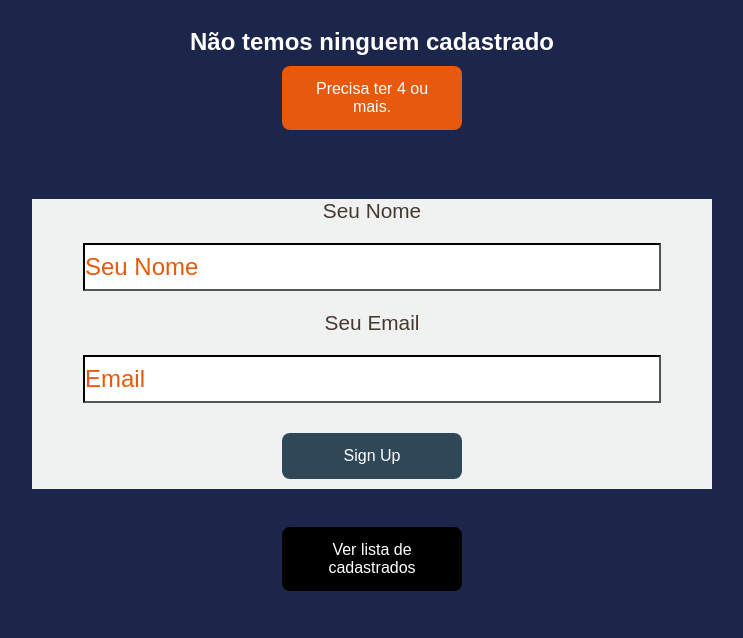
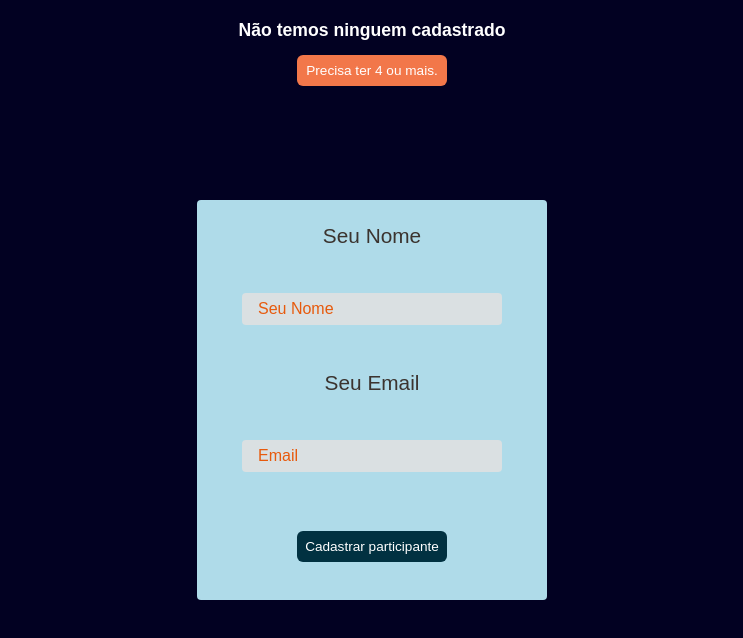
Before and after one commit to hmarques98/ad-2019, a React (Create React App) app in the folder frontend/: page / in a window 1280 px wide. Shown: the top 638 px of the page, without its empty margins (268-1011 px from the left). Built offline with nearby package versions, Linux system fonts and the light colour scheme.

Commit message:
feat: frontend style and components

```diff
--- /dev/null
+++ b/frontend/src/components/Header/index.tsx
@@ -0,0 +1,34 @@
+import React from "react";
+import { CustomButton } from "../../pages/DashBoard/styles";
+
+import { InfoHeader } from "./styles";
+
+interface User {
+  name: string;
+  email: string;
+  secretFriend?: string | null;
+}
+
+interface Users {
+  users: User[];
+}
+const Header = ({ users }: Users) => {
+  return (
+    <InfoHeader>
+      <p>
+        {users
+          ? users?.length === 0
+            ? "Não temos ninguem cadastrado"
+            : `Temos ${users.length} na lista para sorteio`
+          : ""}
+      </p>
+      <CustomButton customColor={"hsla(16, 87%, 62%,1)"}>
+        {users && users.length >= 4
+          ? "Sorteio liberado"
+          : "Precisa ter 4 ou mais."}
+      </CustomButton>
+    </InfoHeader>
+  );
+};
+
+export default Header;
--- /dev/null
+++ b/frontend/src/components/Header/styles.ts
@@ -0,0 +1,17 @@
+import styled from "styled-components";
+
+export const InfoHeader = styled.div`
+  position: absolute;
+  top: 0;
+  display: flex;
+  flex-direction: column;
+  align-items: center;
+  justify-content: center;
+  width: 100vw;
+  padding-top: 20px;
+
+  p {
+    font-weight: bold;
+    font-size: 1.1rem;
+  }
+`;
--- a/frontend/src/config/globalStyle.ts
+++ b/frontend/src/config/globalStyle.ts
@@ -13,6 +13,7 @@ const GlobalStyles = createGlobalStyle`
     body, html{
         font-family:sans-serif;
         color:white;
+        background-color: #020122;
     }
 
 `;
--- a/frontend/src/pages/DashBoard/index.tsx
+++ b/frontend/src/pages/DashBoard/index.tsx
@@ -1,8 +1,10 @@
 import React, { useCallback, useState, useContext, useEffect } from "react";
 import { Link } from "react-router-dom";
+import Header from "../../components/Header";
 import { UsersContext } from "../../contexts/User";
+import { CustomInput } from "../DrawPage/styles";
 
-import { Container, Form, InfoHeader, CustomButton } from "./styles";
+import { Container, Form, CustomButton } from "./styles";
 
 const DashBoard: React.FC = () => {
   const [name, setName] = useState("");
@@ -29,24 +31,11 @@ const DashBoard: React.FC = () => {
 
   return (
     <Container>
-      <InfoHeader>
-        <p>
-          {users
-            ? users?.length === 0
-              ? "Não temos ninguem cadastrado"
-              : `Temos ${users.length} na lista para sorteio`
-            : ""}
-        </p>
-        <CustomButton customColor={"#E75A0D"}>
-          {users && users.length >= 4
-            ? "Sorteio liberado"
-            : "Precisa ter 4 ou mais."}
-        </CustomButton>
-      </InfoHeader>
+      <Header users={users} />
 
       <Form onSubmit={(e) => e.preventDefault()}>
         <label htmlFor="email">Seu Nome</label>
-        <input
+        <CustomInput
           type="text"
           name="name"
           id="name"
@@ -55,7 +44,7 @@ const DashBoard: React.FC = () => {
           onChange={(e) => setName(e.target.value)}
         />
         <label htmlFor="email">Seu Email</label>
-        <input
+        <CustomInput
           pattern=".+@globex.com"
           type="email"
           name="email"
@@ -64,15 +53,20 @@ const DashBoard: React.FC = () => {
           value={email}
           onChange={(e) => setEmail(e.target.value.trim())}
         />
-        <CustomButton customColor={"#2F4858"} onClick={signUpUser}>
-          Sign Up
+        <CustomButton
+          customColor={"hsla(195, 97%, 13%,1)"}
+          onClick={signUpUser}
+        >
+          Cadastrar participante
         </CustomButton>
       </Form>
-      <Link className="link" to="draw-page">
-        <CustomButton customColor="black">
-          Ver lista de cadastrados
-        </CustomButton>
-      </Link>
+      {users.length >= 1 && (
+        <Link className="link" to="draw-page">
+          <CustomButton customColor="hsla(16, 87%, 62%,1)">
+            Ver lista de cadastrados
+          </CustomButton>
+        </Link>
+      )}
     </Container>
   );
 };
--- a/frontend/src/pages/DashBoard/styles.ts
+++ b/frontend/src/pages/DashBoard/styles.ts
@@ -1,7 +1,7 @@
 import styled from "styled-components";
 
 export const Container = styled.div`
-  background-color: #1c264a;
+  background-color: #020122;
   flex: 1;
   height: 100vh;
   display: flex;
@@ -18,21 +18,24 @@ export const Container = styled.div`
 export const Form = styled.form`
   display: flex;
   flex-direction: column;
-  width: clamp(70vw, 80vw, 100vw);
-  max-width: 680px;
-  background-color: #eff2f1;
-  justify-content: center;
+  width: clamp(280px, 350px, 480px);
+  max-width: 500px;
+  background-color: hsla(195, 57%, 80%, 1);
+  justify-content: space-between;
   align-items: center;
+  border-radius: 4px;
+  padding: 24px;
+  height: 50vh;
   label {
     color: rgba(030, 010, 000, 0.8);
     font-size: 1.3rem;
   }
   input {
-    border-color: black;
-    line-height: 44px;
     margin: 20px;
-    width: 85%;
-    font-size: 24px;
+    width: 70%;
+    padding: 16px;
+
+    font-size: 16px;
     &::placeholder {
       color: #e75a0d;
     }
@@ -46,35 +49,17 @@ export const CustomButton = styled.button.attrs({
   type: "button",
 })<PropsButton>`
   background-color: ${(props) => props.customColor};
-  width: clamp();
-
-  border-radius: 8px;
-  padding: 14px;
+  font-size: 0.85rem;
+  border-radius: 6px;
+  padding: 8px;
   color: white;
   border: none;
-  margin: 10px;
+  margin: 14px;
   cursor: pointer;
   transition: all 200ms ease-in-out;
   outline: none;
-  width: clamp(100px, 180px, 220px);
-
+  min-width: 150px;
   &:hover {
     filter: opacity(0.85);
   }
 `;
-
-export const InfoHeader = styled.div`
-  position: absolute;
-  top: 0;
-  display: flex;
-  flex-direction: column;
-  align-items: center;
-  justify-content: center;
-  width: 100vw;
-  padding-top: 28px;
-
-  p {
-    font-weight: bold;
-    font-size: 1.5rem;
-  }
-`;
--- a/frontend/src/pages/DrawPage/styles.ts
+++ b/frontend/src/pages/DrawPage/styles.ts
@@ -2,29 +2,91 @@ import styled from "styled-components";
 
 export const Container = styled.div`
   background-color: #020122;
+  display: flex;
+  flex-wrap: wrap;
   flex: 1;
-  display: flex;
-  height: 100vh;
+
+  align-items: flex-start;
+
+  > div {
+    display: flex;
+    flex-wrap: wrap;
+    margin: 0 auto;
+    max-width: 1180px;
+    justify-content: center;
+  }
 `;
 
-export const UserList = styled.form`
-  background-color: #020122;
+export const CustomInput = styled.input`
+  min-width: 260px;
+  border: none;
+  border-radius: 4px;
+  background-color: #dae0e2;
+  height: 28px;
+  line-height: 28px;
+  padding: 12px;
+`;
+
+export const FormContainer = styled.main`
   display: flex;
+  justify-content: space-between;
+  flex-direction: column;
+  min-width: 380px;
+  height: 160px;
+  max-height: 200px;
+  padding: 16px;
+  background-color: hsla(195, 57%, 80%, 1);
+  margin: 40px 10px;
+  color: #000;
+  font-weight: 800;
+  border-radius: 16px;
   flex-wrap: wrap;
-  justify-content: flex-start;
 
-  label {
-    font-size: 1.4rem;
-    margin: 1.3rem;
+  div {
     display: flex;
-  }
-  input {
-    font-size: 1.4rem;
-    width: clamp(70vw, 80vw, 90vw);
-    padding: 8px;
-  }
-
-  .buttons {
-    display: flex;
+    max-width: 320px;
+    & {
+      font-size: 16px;
+    }
+    label {
+      margin-right: 8px;
+      text-align: left;
+    }
+    p {
+      overflow: hidden;
+    }
   }
 `;
+interface PropsButton {
+  customColor?: string;
+}
+export const HandlesButton = styled.button<PropsButton>`
+  background-color: ${(props) => props.customColor};
+  font-size: 16px;
+  border-radius: 6px;
+  padding: 4px;
+  color: white;
+  border: none;
+  margin: 8px 2px;
+  cursor: pointer;
+  transition: all 200ms ease-in-out;
+  outline: none;
+  flex: 1;
+  max-width: 150px;
+  min-width: 100px;
+  font-weight: 700;
+  &:hover {
+    filter: opacity(0.85);
+  }
+`;
+
+export const ContainerSubmit = styled.footer`
+  position: relative;
+
+  /* z-index: 15; */
+  > button {
+    position: absolute;
+    bottom: -100px;
+    right: -50%;
+  }
+`;
```
Also changed, not shown: frontend/src/pages/DrawPage/index.tsx (+61 -34 lines).
